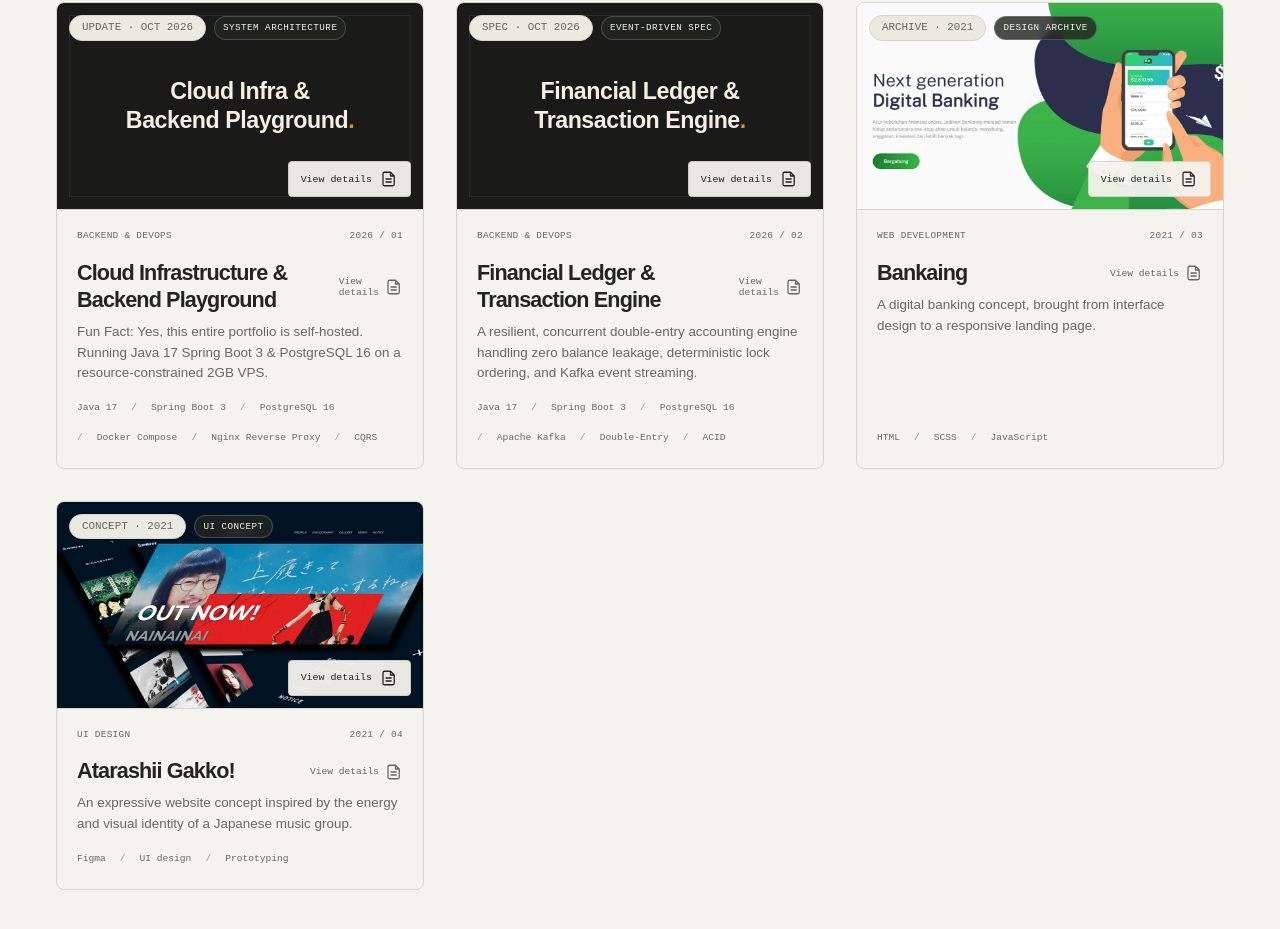
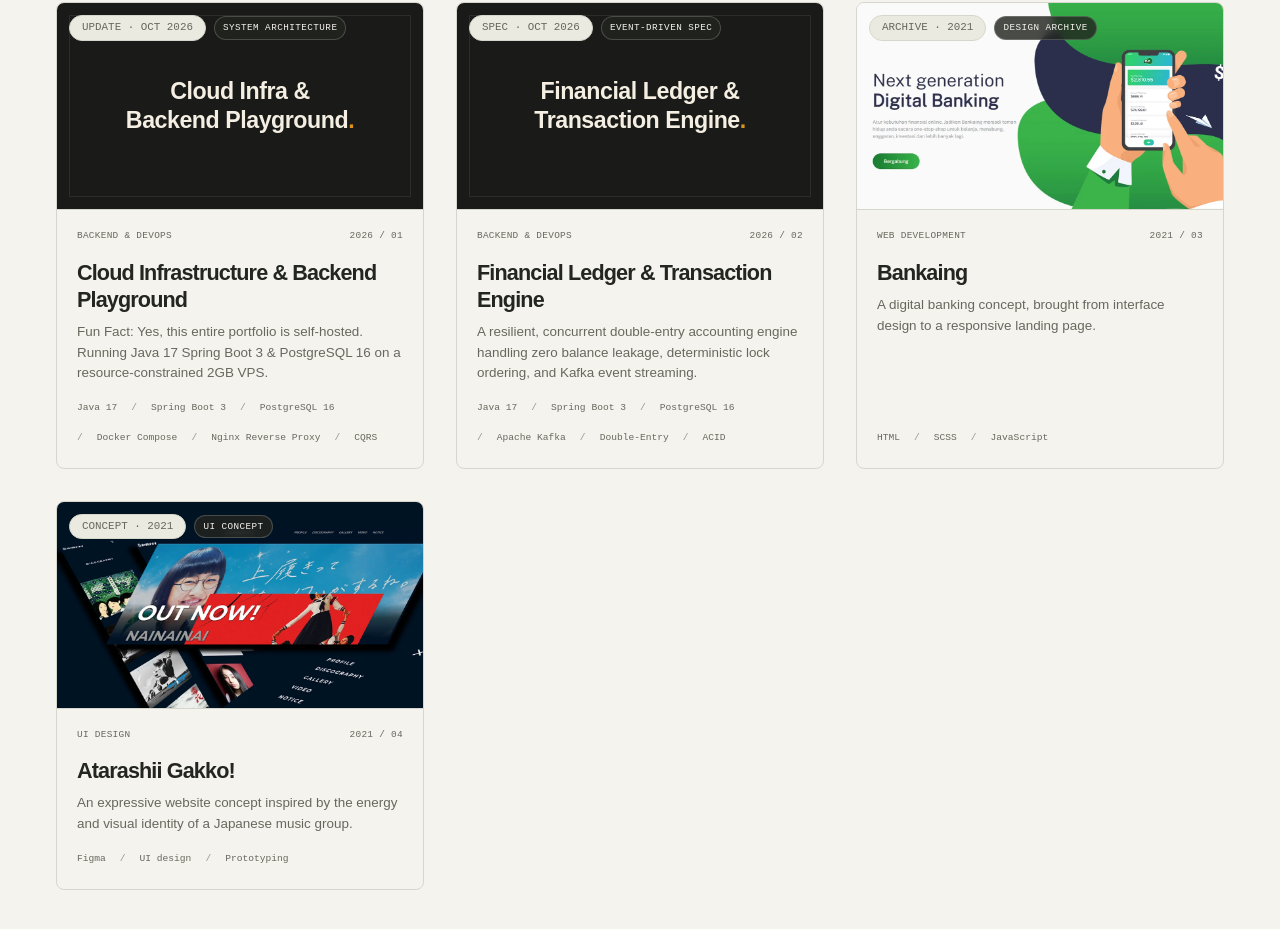
Before and after one commit to undetakerize/portfolio-dz, a Vue app in the folder portfolio/: page / in a window 1280 px wide. Shown: the part 4282-5211 px from the top of the page. Built offline with nearby package versions, Linux system fonts and the light colour scheme.

Commit message:
refactor(work): remove redundant View details labels from project cards and optimize title header spacing

```diff
--- a/portfolio/src/components/SelectedWork.vue
+++ b/portfolio/src/components/SelectedWork.vue
@@ -205,7 +205,6 @@ onBeforeUnmount(() => {
               </span>
               <span v-if="project.stamp" class="event-stamp-tag mono">{{ project.stamp }}</span>
             </div>
-            <span class="image-action" aria-hidden="true">View details <ActionIcon name="details" /></span>
           </div>
         </button>
         <div class="event-card-body">
@@ -215,7 +214,6 @@ onBeforeUnmount(() => {
           </div>
           <button class="project-title" type="button" @click="showProject(project, $event)">
             <span>{{ project.name }}</span>
-            <span class="project-detail-label">View details <ActionIcon name="details" /></span>
           </button>
           <p class="project-summary">{{ project.summary }}</p>
           <ul class="project-tags" aria-label="Project technologies">
--- a/portfolio/src/style.css
+++ b/portfolio/src/style.css
@@ -364,14 +364,11 @@
   .event-overlay-badges { position: absolute; top: 12px; left: 12px; display: flex; align-items: center; gap: 8px; z-index: 2; pointer-events: none; }
   .event-live-pill { background: var(--forest); border-color: var(--forest); color: #f5f3ed; font-size: .62rem; padding: 3px 10px; box-shadow: 0 2px 8px rgba(0, 0, 0, 0.2); }
   .event-stamp-tag { font-size: .58rem; padding: 3px 8px; border-radius: var(--pill-radius); background: rgba(35, 37, 32, 0.82); color: #f5f3ed; border: 1px solid rgba(245, 243, 237, 0.2); backdrop-filter: blur(4px); letter-spacing: .05em; }
-  .image-action { position: absolute; right: 12px; bottom: 12px; min-height: 36px; padding: 6px 12px; background: var(--paper); color: var(--ink); border: 1px solid var(--rule); border-radius: 4px; display: inline-flex; align-items: center; gap: 8px; font: .62rem var(--mono); opacity: 0.95; transition: opacity .2s, transform .2s, border-color .2s; }
-  .event-banner-button:hover .image-action { opacity: 1; transform: translateY(-1px); border-color: var(--ochre); }
   .event-card-body { display: flex; flex-direction: column; flex: 1; padding: 18px 20px 22px; }
   .project-meta { display: flex; justify-content: space-between; gap: 12px; text-transform: uppercase; font-size: .59rem; letter-spacing: .03em; color: var(--muted); margin-top: 18px; }
   .event-card .project-meta { margin-top: 0; margin-bottom: 8px; }
-  .project-title { display: flex; justify-content: space-between; gap: 20px; width: 100%; margin-top: 8px; padding: 0; border: 0; background: transparent; text-align: left; font-size: 1.35rem; font-weight: 600; letter-spacing: -.04em; line-height: 1.25; }
+  .project-title { display: block; width: 100%; margin-top: 8px; padding: 0; border: 0; background: transparent; text-align: left; font-size: 1.35rem; font-weight: 600; letter-spacing: -.04em; line-height: 1.25; }
   .project-title:hover { color: var(--accent); }
-  .project-title .project-detail-label { display: inline-flex; align-items: center; align-self: center; gap: 6px; font: .6rem var(--mono); letter-spacing: 0; color: var(--muted); }
   .project-summary { max-width: 460px; color: var(--muted); font-size: .84rem; line-height: 1.55; margin-top: 8px; }
   .event-card .project-summary { max-width: none; flex-grow: 1; }
   .project-tags { display: flex; flex-wrap: wrap; gap: 14px; padding: 0; margin: 16px 0 0; list-style: none; font-family: var(--mono); font-size: .6rem; color: var(--muted); }
@@ -578,7 +575,6 @@
     .work-count { display: none; }
     .project-grid { grid-template-columns: 1fr; gap: 40px; }
     .project-title { font-size: 1.55rem; }
-    .project-title { flex-wrap: wrap; gap: 8px 18px; }
     .about-layout { grid-template-columns: 1fr; gap: 32px; }
     .career-entry { grid-template-columns: 1fr; gap: 20px; padding-block: 28px; }
     .career-entry-highlight { padding: 20px 16px 22px; margin-block: 10px 16px; border-radius: 0; }
```
